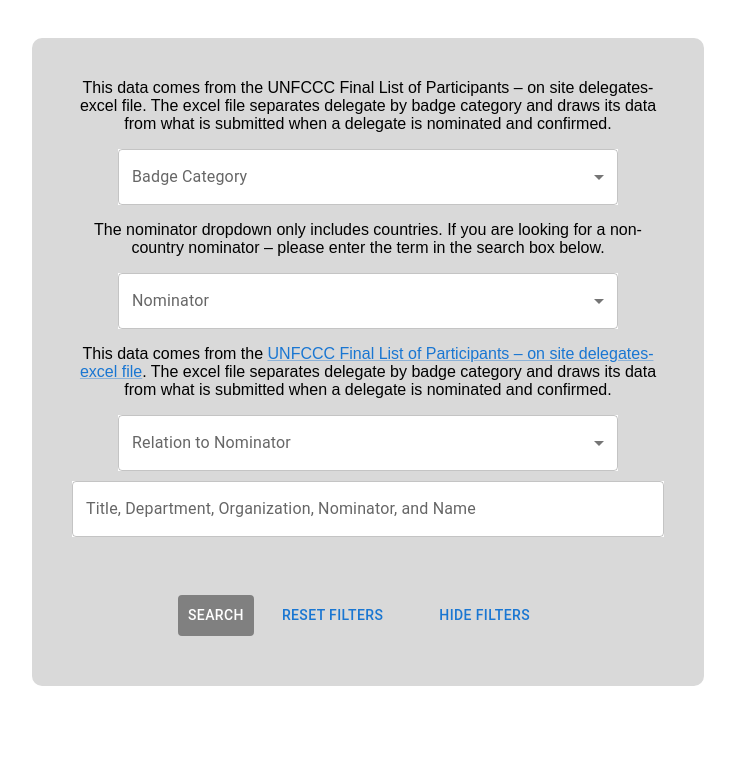
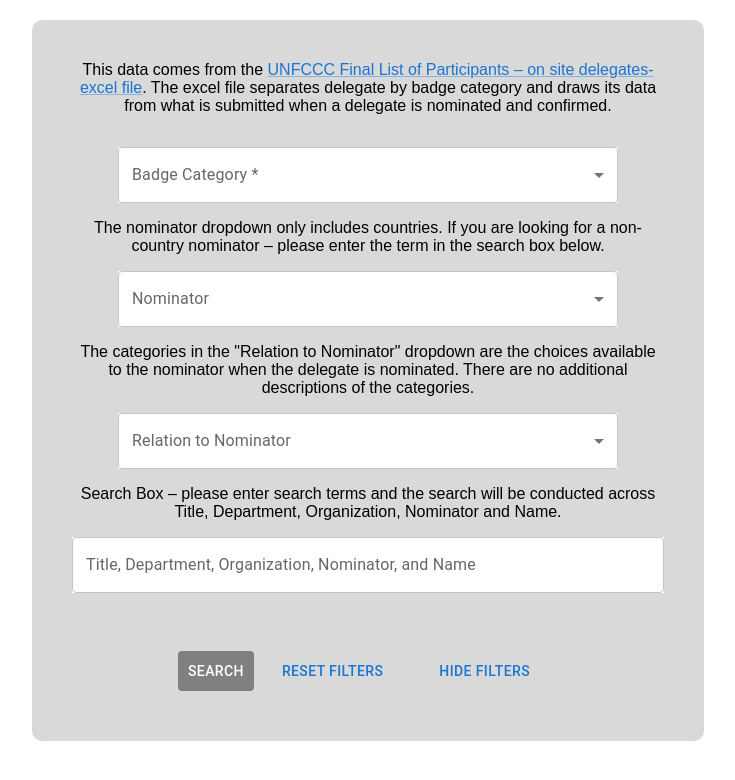
Before and after one commit to Triads-Developer/unfccc, a React (Create React App) app: page / in a window 1280 px wide. Both pictures are taken after a click on the button "BEGIN SEARCHING". Shown: the top 780 px of the page, without its empty margins (272-1007 px from the left). Built offline with nearby package versions, Linux system fonts and the light colour scheme; what @mui/x-license would draw is missing.

Commit message:
Tweaked style, added tooltip

```diff
--- a/src/Controls.js
+++ b/src/Controls.js
@@ -85,16 +85,21 @@ function Controls() {
 
   return (
     <>
-      <Tooltip anchorSelect='.my-anchor-element' place='right' content='Hello world!' className='tooltip' />
+      <Tooltip anchorSelect='.my-anchor-element' place='right' content='Badge Category Required' className='tooltip' />
       <div className='search-fields'>
         <form onSubmit={handleSubmit}>
           <Box className={hideFilters ? 'hidden' : ''} sx={{ m: 3, marginTop: '25px' }}>
-            <Box sx={{ maxWidth: '100%' }}>
-              <p>{Constants.searchInstructions}</p>
+            <Box sx={{ maxWidth: '100%', pb: '1em' }}>
+              <p>
+                This data comes from the{' '}
+                <Link href='https://unfccc.int/documents/636676'> UNFCCC Final List of Participants – on site delegates-excel file</Link>.
+                The excel file separates delegate by badge category and draws its data from what is submitted when a delegate is nominated
+                and confirmed.
+              </p>
             </Box>
 
             <Dropdown
-              label='Badge Category'
+              label='Badge Category *'
               val={datasetName}
               handleValChange={handleDatasetNameChange}
               options={Constants.keys}
@@ -114,12 +119,7 @@ function Controls() {
             />
 
             <Box sx={{ maxWidth: '100%' }}>
-              <p>
-                This data comes from the{' '}
-                <Link href='https://unfccc.int/documents/636676'> UNFCCC Final List of Participants – on site delegates-excel file</Link>.
-                The excel file separates delegate by badge category and draws its data from what is submitted when a delegate is nominated
-                and confirmed.
-              </p>
+              <p>{Constants.relationInstructions}</p>
             </Box>
 
             <Dropdown
@@ -129,6 +129,10 @@ function Controls() {
               options={Constants.relationOptions}
               allowMultiple={true}
             />
+
+            <Box sx={{ maxWidth: '100%' }}>
+              <p>{Constants.searchBoxInstructions}</p>
+            </Box>
 
             <TextField
               sx={{ width: '100%' }}
@@ -142,10 +146,11 @@ function Controls() {
           </Box>
 
           <Box className='filter-buttons'>
-            <Button id='search-button' disabled={datasetName.length === 0} type='submit'>
-              Search
-            </Button>
-
+            <span className={datasetName.length === 0 ? 'my-anchor-element' : ''}>
+              <Button id='search-button' disabled={datasetName.length === 0} type='submit'>
+                Search
+              </Button>
+            </span>
             <Button variant='text' sx={{ margin: '20px' }} onClick={resetFilters}>
               Reset Filters
             </Button>
--- a/src/Dropdown.js
+++ b/src/Dropdown.js
@@ -40,12 +40,7 @@ function Dropdown({ label, val, handleValChange, options, allowMultiple }) {
           </MenuItem>
 
           {options.map((item) => (
-            <MenuItem
-              value={item}
-              className='my-anchor-element format-strings'
-              data-tooltip-content={`Place description for ${item} here.`}
-              key={item}
-            >
+            <MenuItem value={item} className='format-strings' data-tooltip-content={`Place description for ${item} here.`} key={item}>
               {formatName(item)}
             </MenuItem>
           ))}
--- a/src/Tutorial.js
+++ b/src/Tutorial.js
@@ -7,13 +7,14 @@ function Tutorial({ handleDismissTutorial }) {
   return (
     <>
       <div className='tutorial-box'>
-        <p>Welcome to Washington University in St. Louis&apos; UNFCCC COP FLOP database.</p>
+        <h2>Welcome to Washington University in St. Louis&apos; searchable UNFCCC COP FLOP database.</h2>
         <p>
           This site will allow you to view, query and export data from the UNFCCC COP 29 Final List of Participants data set (FLOP data) for
           on-site delegates.
         </p>
         <p>
-          The underlying data can be found on the <Link href='https://unfccc.int/documents/636676'>United Nations Climate Change site</Link>{' '}
+          The underlying data can be found on the{' '}
+          <Link href='https://unfccc.int/documents/636676'>United Nations Framework Convention on Climate Change (UNFCCC) website.</Link>{' '}
         </p>
 
         <Button variant='text' id='tutorial-button' onClick={handleDismissTutorial}>
--- a/src/constants.js
+++ b/src/constants.js
@@ -215,5 +215,8 @@ export const nominatorInstructions =
 export const relationInstructions =
   'The categories in the "Relation to Nominator" dropdown are the choices available to the nominator when the delegate is nominated. There are no additional descriptions of the categories.'
 
+export const searchBoxInstructions =
+  'Search Box – please enter search terms and the search will be conducted across Title, Department, Organization, Nominator and Name.'
+
 export const searchInstructions =
   'This data comes from the UNFCCC Final List of Participants – on site delegates-excel file. The excel file separates delegate by badge category and draws its data from what is submitted when a delegate is nominated and confirmed.'
```
